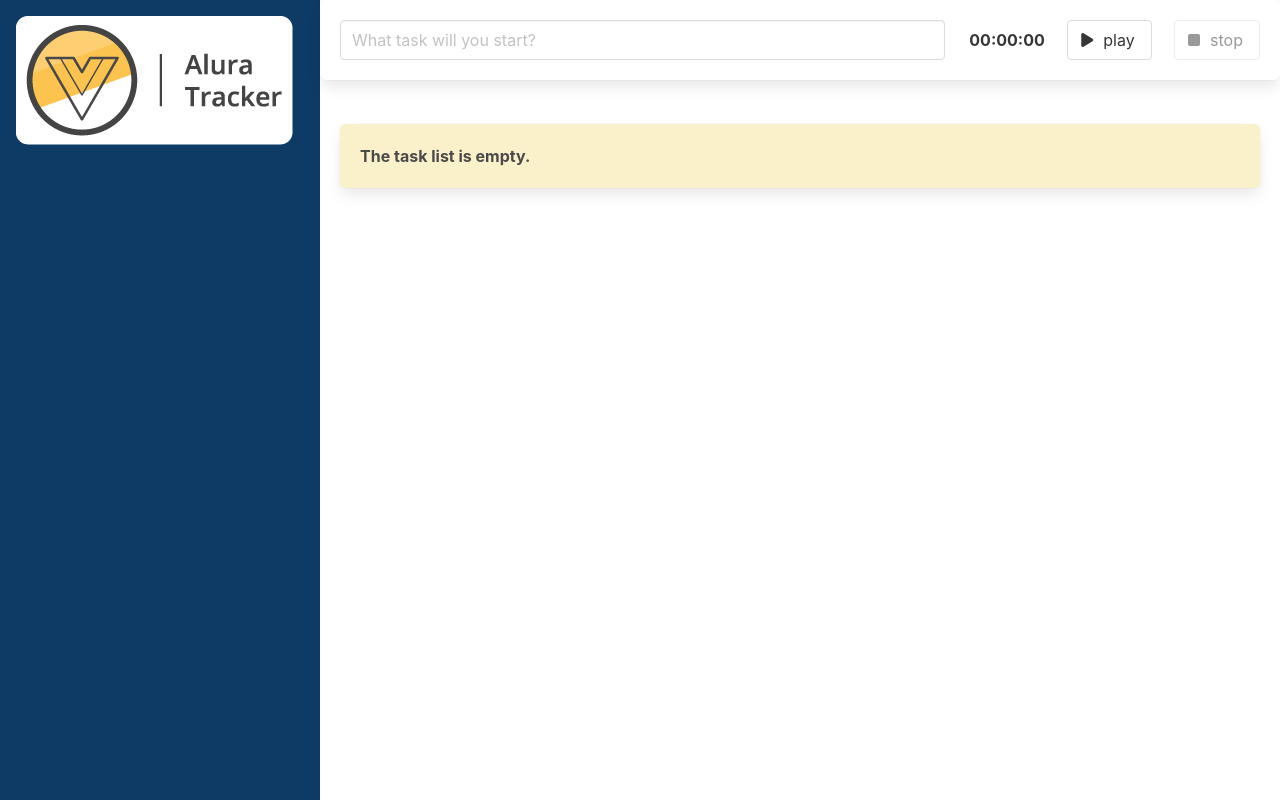
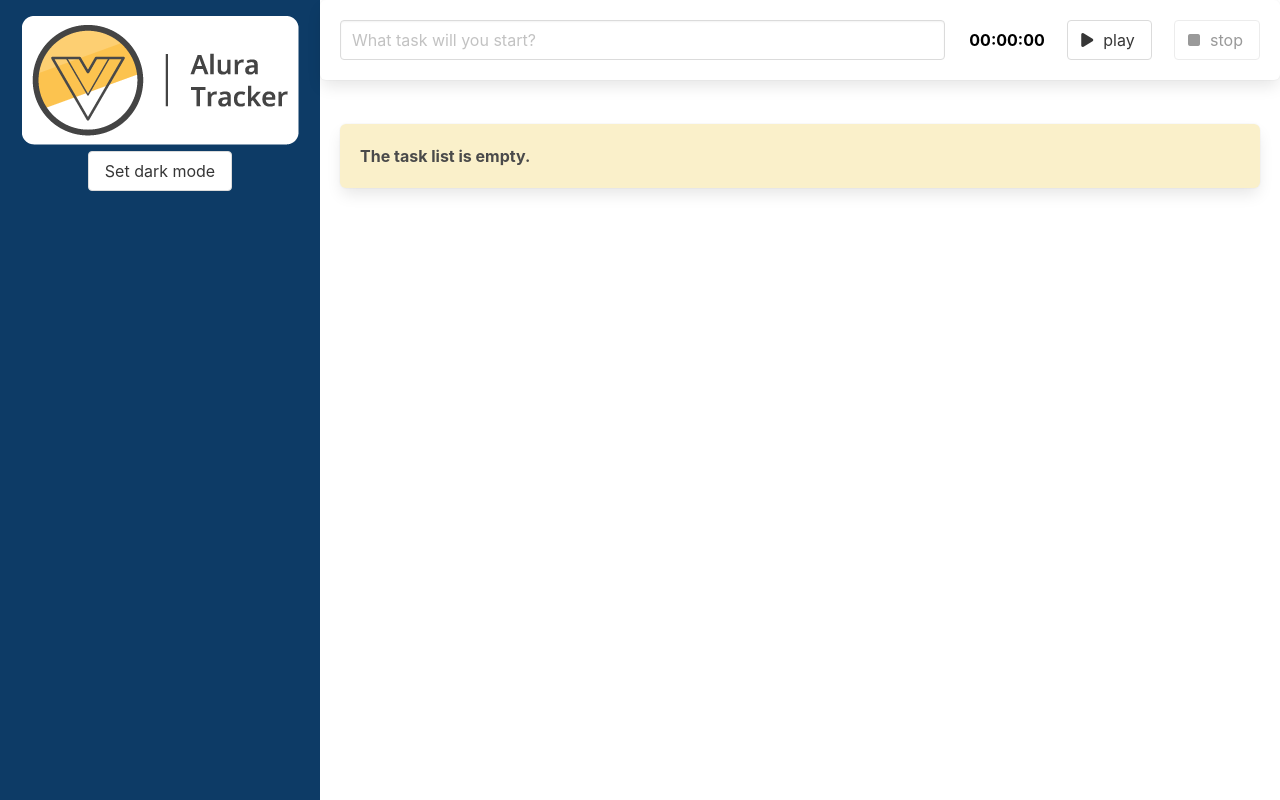
Before and after one commit to fracmt/course-alura-vuejs, a Vue app in the folder alura-tracker/: page / in a window 1280 px wide. Built offline with nearby package versions, Linux system fonts and the light colour scheme.

Commit message:
add dark theme

```diff
--- a/alura-tracker/src/App.vue
+++ b/alura-tracker/src/App.vue
@@ -1,9 +1,9 @@
 <template>
-	<main class="columns is-gapless is-multilin">
+	<main class="columns is-gapless is-multiline" :class="{ 'dark-mode': darkModeActive }">
 		<div class="column is-one-quarter">
-			<side-bar />
+			<side-bar @toChangeTheme="changeTheme"/>
 		</div>
-		<div class="column is-three-quarter">
+		<div class="column is-three-quarter content">
 			<task-form @toSaveTask="saveTask" />
 			<div class="taskList">
 				<task-item v-for="(taskItem, index) in tasks" :key="index" :task="taskItem" />
@@ -28,7 +28,8 @@
 	components: { SideBar, TaskForm, TaskItem, TaskBox },
 	data() {
 		return {
-			tasks: [] as ITask[]
+			tasks: [] as ITask[],
+			darkModeActive: false
 		}
 	},
 	computed: {
@@ -39,6 +40,9 @@
 	methods: {
 		saveTask(task: ITask) {
 			this.tasks.push(task);
+		},
+		changeTheme(darkMode: boolean) {
+			this.darkModeActive = darkMode
 		}
 	}
 });
@@ -48,4 +52,15 @@
 .taskList {
 	padding: 1.25rem;
 }
+main {
+	--bg-primary: #fff;
+	--text-primary: #000;
+}
+main.dark-mode {
+	--bg-primary: #2b2d42;
+	--text-primary: #ddd;
+}
+.content {
+	background-color: var(--bg-primary);
+}
 </style>
--- a/alura-tracker/src/components/ChronometerTimer.vue
+++ b/alura-tracker/src/components/ChronometerTimer.vue
@@ -1,7 +1,7 @@
 
 <template>
 	<section>
-		<strong>{{ formatElapsedTime }}</strong>
+		<strong class="display">{{ formatElapsedTime }}</strong>
 	</section>
 </template>
 
@@ -23,3 +23,9 @@
 	}
 })
 </script>
+
+<style scoped>
+.display {
+	color: var(--text-primary);
+}
+</style>
--- a/alura-tracker/src/components/SideBar.vue
+++ b/alura-tracker/src/components/SideBar.vue
@@ -3,6 +3,9 @@
 		<h1>
 			<img src="../assets/logo.png" alt="logo">
 		</h1>
+		<button class="button" @click="changeTheme">
+			{{ btnThemeText }}
+		</button>
 	</header>
 </template>
 
@@ -10,7 +13,24 @@
 import { defineComponent } from 'vue';
 
 export default defineComponent({
-    name: 'SideBar'
+	name: 'SideBar',
+	emits: ['toChangeTheme'],
+	data() {
+		return {
+			darkModeActive: false
+		}
+	},
+	computed: {
+		btnThemeText() {
+			return this.darkModeActive ? 'Unset dark mode' : 'Set dark mode';
+		}
+	},
+	methods: {
+		changeTheme() {
+			this.darkModeActive = !this.darkModeActive
+			this.$emit('toChangeTheme', this.darkModeActive)
+		}
+	}
 })
 </script>
 
@@ -20,6 +40,7 @@
 	background: #0d3b66;
 	width: 100%;
 	height: 100vh;
+	text-align: center;
 }
 
 @media only screen and (max-width: 768px) {
--- a/alura-tracker/src/components/TaskForm.vue
+++ b/alura-tracker/src/components/TaskForm.vue
@@ -1,5 +1,5 @@
 <template>
-	<div class="box">
+	<div class="box form-task">
 		<div class="columns">
 			<div class="column is-8" role="form" aria-label="Form to create new tasks">
 				<input type="text" class="input" placeholder="What task will you start?" v-model="taskDescription">
@@ -39,3 +39,10 @@
 	}
 })
 </script>
+
+<style>
+.form-task {
+	color: var(--text-primary);
+	background-color: var(--bg-primary);
+}
+</style>
```
Lines whose indentation alone changed are shown as unchanged.
